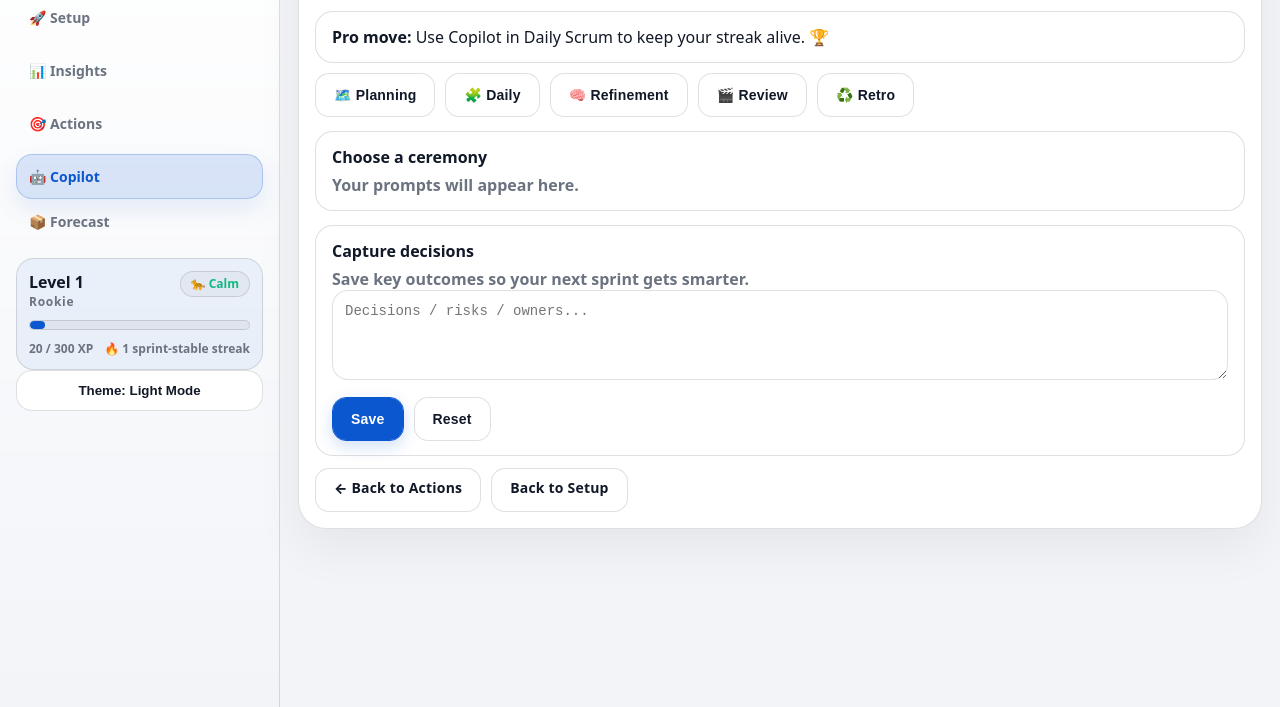
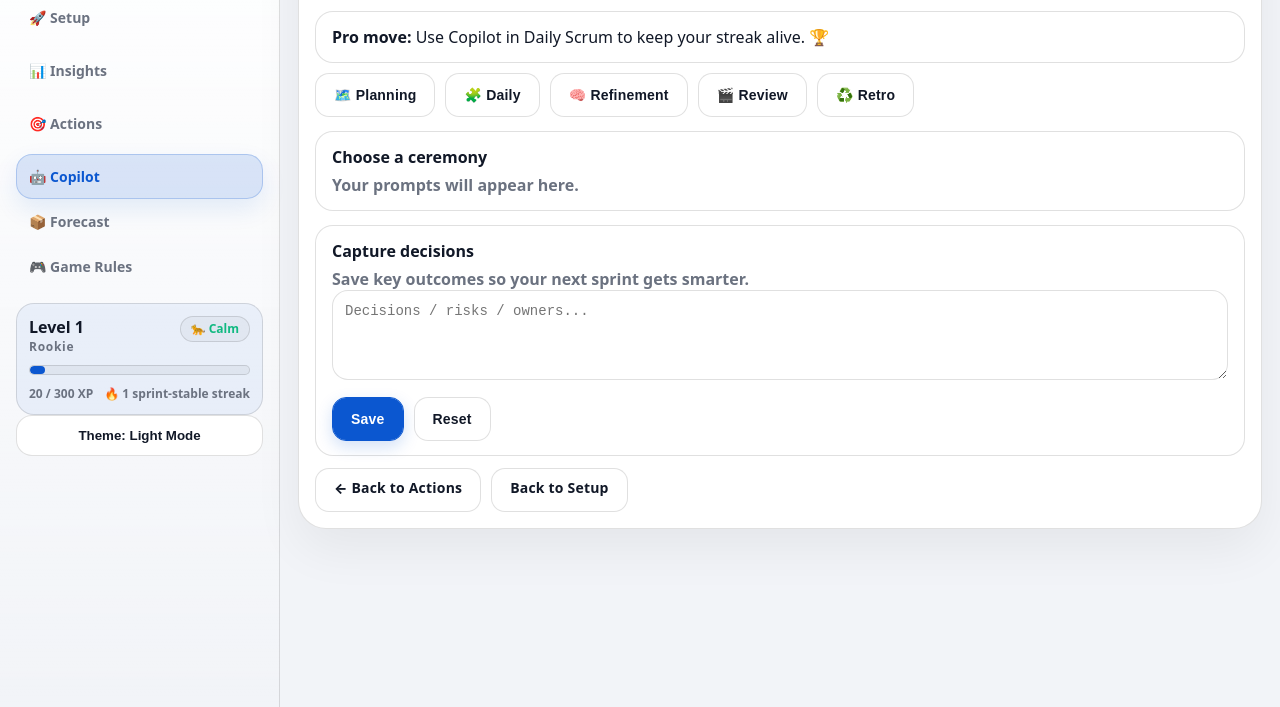
Before and after one commit to tkanchi/Modern-Joy, a plain HTML site: page workspace.html in a window 1280 px wide. Shown: the part 93-800 px from the top of the page. Drawn offline with Linux system fonts and the light colour scheme.

Commit message:
Update workspace.html

```diff
--- a/workspace.html
+++ b/workspace.html
@@ -25,6 +25,7 @@
         <a class="navlink active" href="workspace.html">🤖 Copilot</a>
       </nav>
         <a class="navlink" href="forecast.html">📦 Forecast</a>
+<a class="navlink" href="gamerules.html">🎮 Game Rules</a>
 
       <!-- ✅ XP WIDGET (with Mood Badge) -->
       <div class="xpWidget">
```
